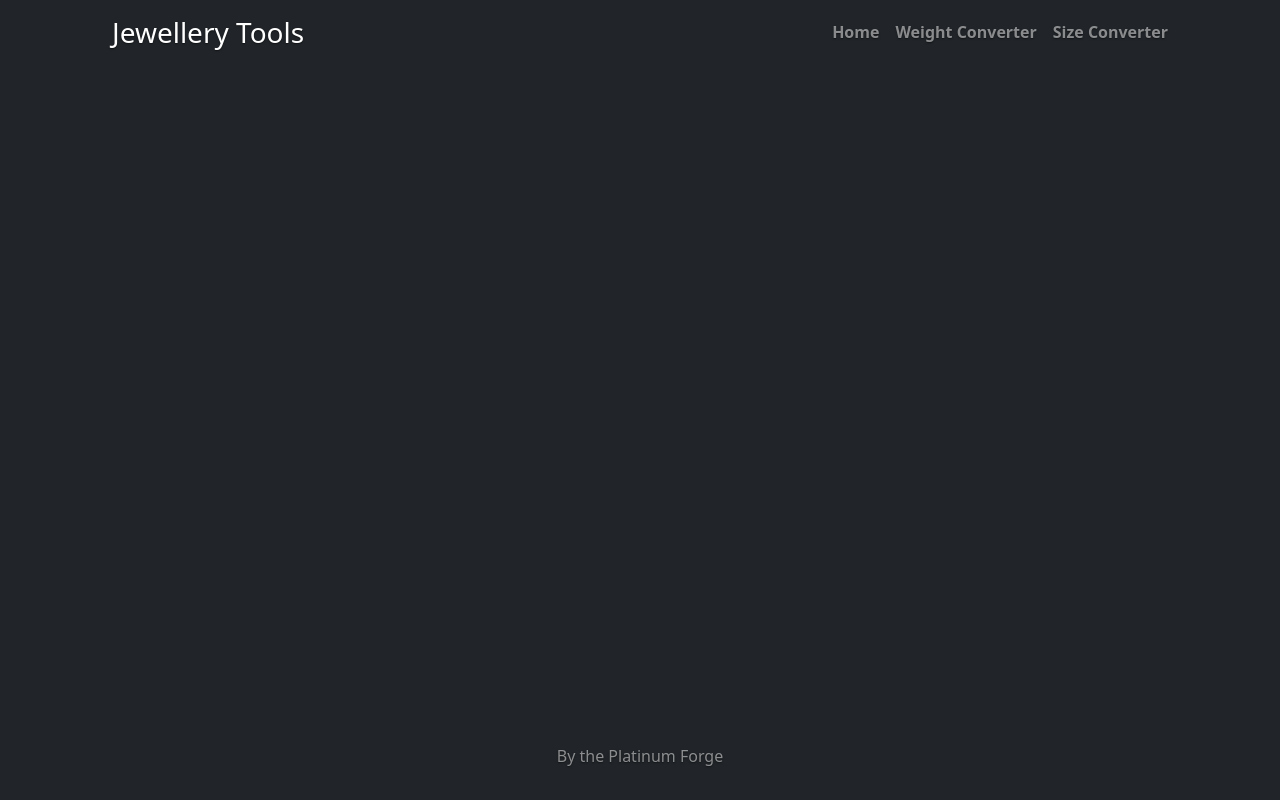
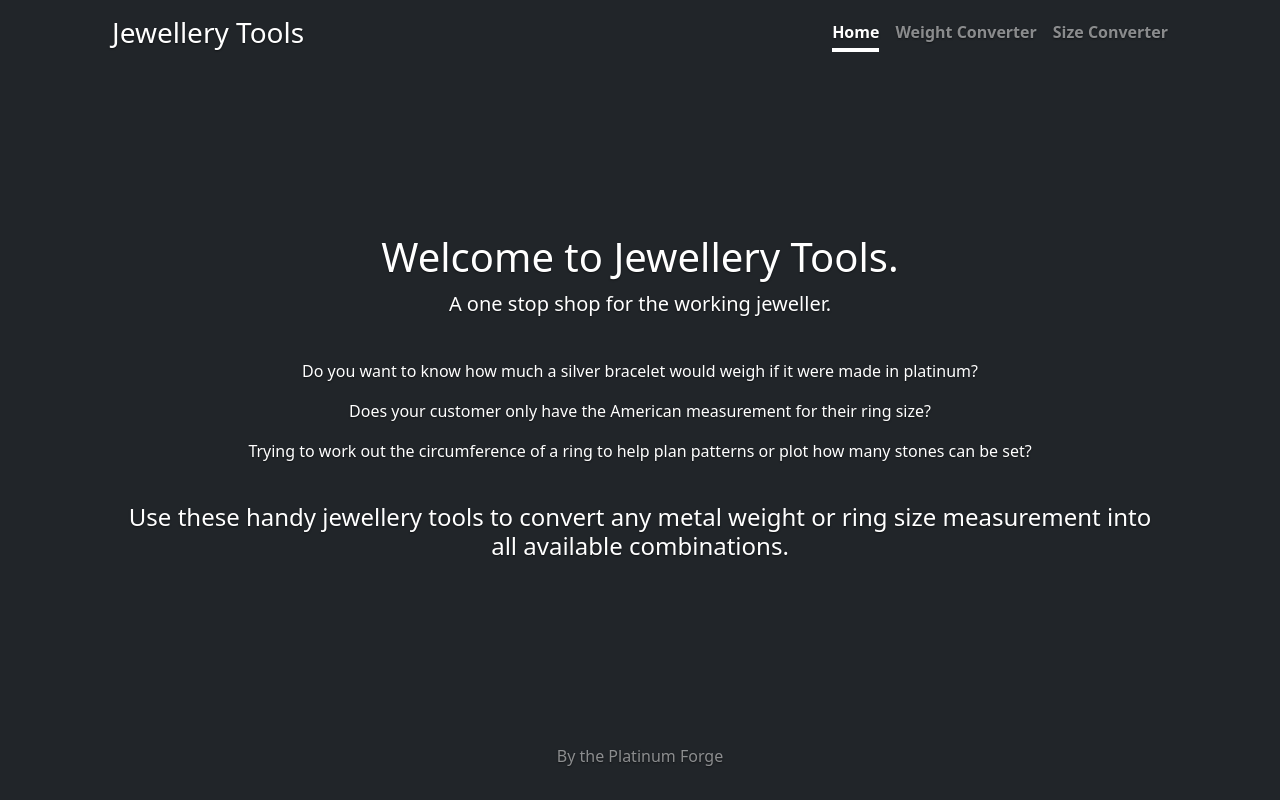
Before and after one commit to robcasson11/Jewellery-Tools, a React (Vite) app: page / in a window 1280 px wide. Built offline with nearby package versions, Linux system fonts and the light colour scheme.

Commit message:
BUGFIX: Attempt to correct routing

```diff
--- a/src/App.jsx
+++ b/src/App.jsx
@@ -10,9 +10,9 @@ function App() {
             <h3 className="float-md-start mb-2">Jewellery Tools</h3>
             <nav className="nav nav-masthead justify-content-center float-md-end">
               <Link
-                to={"jewellery-tools"}
+                to={"/"}
                 className={`nav-link fw-bold py-1 px-0 ${
-                  location.pathname === "/jewellery-tools" ? "active" : null
+                  location.pathname === "/" ? "active" : null
                 }`}
               >
                 Home
--- a/src/main.jsx
+++ b/src/main.jsx
@@ -15,7 +15,7 @@ const router = createBrowserRouter([
     // errorElement: <ErrorPage />,
     children: [
       {
-        path: "/jewellery-tools",
+        path: "/",
         element: <Home />,
       },
       {
--- a/vite.config.js
+++ b/vite.config.js
@@ -3,7 +3,7 @@ import react from "@vitejs/plugin-react";
 
 export default defineConfig({
   plugins: [react()],
-  base: "/jewellery-tools/",
+  base: "/",
   test: {
     globals: true,
     environment: "jsdom",
```
